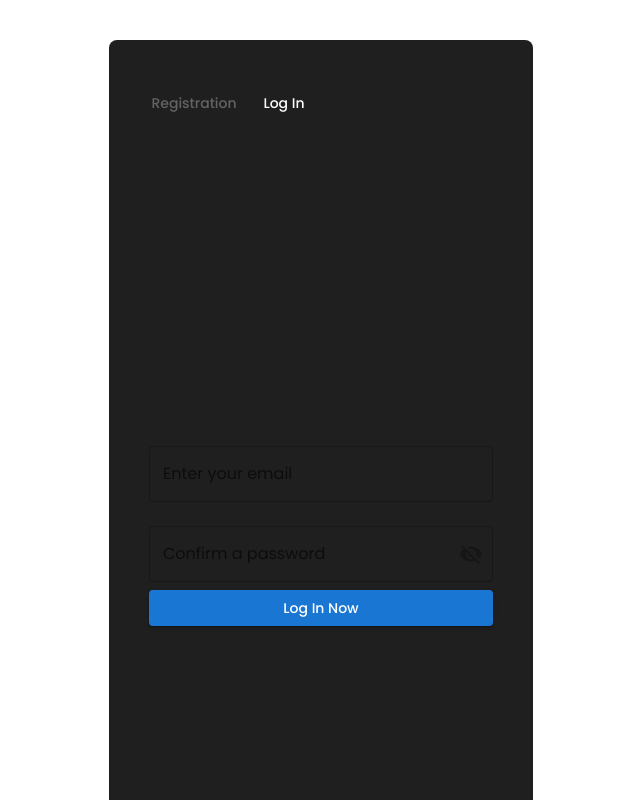
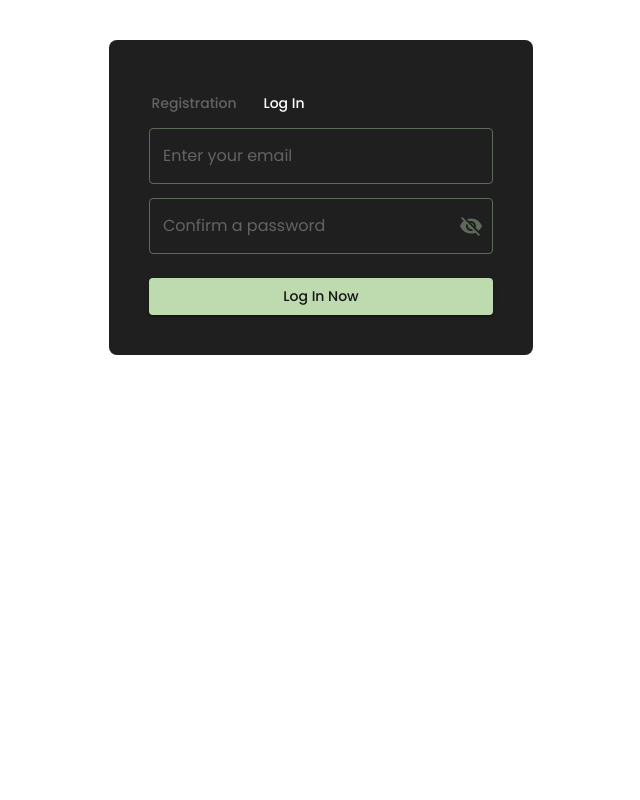
Before and after one commit to OleksandrLukomskyi/task-pro, a React (Vite) app: page /auth/login in a window 1280 px wide. Shown: the top 800 px of the page, without its empty margins (319-959 px from the left). Built offline with nearby package versions, Linux system fonts and the light colour scheme.

Commit message:
complete

```diff
--- a/src/components/LoginForm/LoginForm.jsx
+++ b/src/components/LoginForm/LoginForm.jsx
@@ -9,14 +9,15 @@ import {
   IconButton,
   InputAdornment,
 } from "@mui/material";
-import { useNavigate } from "react-router-dom";
+
 import { useState } from "react";
 import { useDispatch, useSelector } from "react-redux";
 import { logIn } from "../../redux/auth/operations";
 import { selectLoading, selectError } from "../../redux/auth/selectors";
 import Visibility from "@mui/icons-material/Visibility";
 import VisibilityOff from "@mui/icons-material/VisibilityOff";
-import inputTheme from "./LoginForm";
+import css from "./LoginForm.module.css";
+import inputFormTheme from "../../theme/inputFormTheme";
 
 const schema = yup.object().shape({
   email: yup.string().email().required(),
@@ -24,20 +25,19 @@ const schema = yup.object().shape({
 });
 
 const LoginForm = () => {
-  const navigate = useNavigate();
   const dispatch = useDispatch();
   const loading = useSelector(selectLoading);
-  const error = useSelector(selectError);
+  const ifError = useSelector(selectError);
   const [showPassword, setShowPassword] = useState(false);
 
   // об'єкт конфігурації параметрів хука useForm
   const {
-    register, // функція реєстрації кожного поля у формі
-    handleSubmit, // обробник валідації форми, передає дані форми у метод обробки onSubmit
-    formState: { errors }, // Об'єкт з помилками валідації для кожного поля форми
+    register,
+    handleSubmit,
+    formState: { errors },
     reset,
   } = useForm({
-    resolver: yupResolver(schema), // використання схеми валідації Yup
+    resolver: yupResolver(schema),
   });
 
   const handleClickShowPassword = () => {
@@ -48,12 +48,8 @@ const LoginForm = () => {
     // Виконання запиту для login
     dispatch(logIn(data))
       .then((result) => {
-        if (result.error && result.error.message == "Rejected") {
-          console.log(result.payload.response.data.message);
-        } else {
-          // Если логин успешный, перенаправляем пользователя на страницу /home
-          navigate("/home");
-          reset();
+        if (register.fulfilled.match(result)) {
+          reset(); // скидаємо форму
         }
       })
       .catch((error) => {
@@ -63,42 +59,39 @@ const LoginForm = () => {
 
   return (
     <Box
+      className={css.customBox}
       component="form"
       onSubmit={handleSubmit(onSubmit)}
-      display="flex"
-      flexDirection="column"
-      alignItems="center"
-      justifyContent="center"
-      height="100vh"
-      borderRadius={8}
     >
       <TextField
+        className={css.customTextField}
         {...register("email")}
         label="Enter your email"
         variant="outlined"
-        margin="normal"
         fullWidth
         error={!!errors.email}
         helperText={errors.email?.message}
         autoComplete="email"
+        sx={inputFormTheme}
       />
       <TextField
+        className={css.customTextField}
         {...register("password")}
         label="Confirm a password"
         type={showPassword ? "text" : "password"}
         variant="outlined"
-        margin="normal"
         fullWidth
         error={!!errors.password}
         helperText={errors.password?.message}
         autoComplete="current-password"
+        sx={inputFormTheme}
         InputProps={{
           endAdornment: (
             <InputAdornment position="end">
               <IconButton
                 onClick={handleClickShowPassword}
                 edge="end"
-                style={{ color: "var(--text-color)" }}
+                style={{ color: "var(--btn-color)", opacity: 0.4 }}
               >
                 {showPassword ? <Visibility /> : <VisibilityOff />}
               </IconButton>
@@ -106,15 +99,15 @@ const LoginForm = () => {
           ),
         }}
       />
-      {error && (
-        <Typography color="error" variant="body2" margin="normal">
-          {error.message}
+      {ifError && (
+        <Typography color="error" variant="body2" marginTop="normal">
+          {"Invalid email or password"}
         </Typography>
       )}
       <Button
+        className={css.customButton}
         type="submit"
         variant="contained"
-        color="primary"
         style={{ textTransform: "capitalize" }}
         disabled={loading}
         fullWidth
--- a/src/components/LoginForm/LoginForm.module.css
+++ b/src/components/LoginForm/LoginForm.module.css
@@ -0,0 +1,23 @@
+/* контейнер */
+.customBox {
+  display: flex;
+  flex-direction: column;
+  align-items: center;
+  justify-content: center;
+  gap: 14px;
+}
+
+/* кнопка  Log in Now*/
+.customButton {
+  margin-top: 10px !important;
+  color: var(--text-color-start) !important;
+  background-color: var(--btn-color) !important;
+}
+
+/* desktop 1440px + */
+@media screen and (min-width: 1440px) {
+  .customButton:hover,
+  .customButton:focus {
+    background-color: #9dc888 !important;
+  }
+}
--- a/src/components/RegisterForm/RegisterForm.jsx
+++ b/src/components/RegisterForm/RegisterForm.jsx
@@ -17,36 +17,13 @@ import { selectLoading, selectError } from "../../redux/auth/selectors";
 import Visibility from "@mui/icons-material/Visibility";
 import VisibilityOff from "@mui/icons-material/VisibilityOff";
 import css from "./RegisterForm.module.css";
-// import ErrorBoundary from "..//ErrorBoundary.jsx";
+import inputFormTheme from "../../theme/inputFormTheme";
 
 const schema = yup.object().shape({
   userName: yup.string().min(2).max(32).required(),
   email: yup.string().email().required(),
   password: yup.string().min(8).max(64).required(),
 });
-
-const inputsThemeRegForm = {
-  "& .MuiOutlinedInput-notchedOutline": {
-    borderColor: "var(--text-color-start-white)",
-    opacity: 0.3,
-  },
-  "& .MuiOutlinedInput-root.Mui-focused .MuiOutlinedInput-notchedOutline": {
-    borderColor: "var(--text-color-start-white)",
-    opacity: 1,
-  },
-  "& .MuiInputLabel-outlined.Mui-focused": {
-    borderColor: "var(--text-color-start-white)",
-    opacity: 1,
-  },
-
-  "& .MuiInputLabel-root": {
-    color: "var(--text-color-start-white)",
-    opacity: 0.3,
-  },
-  "& .MuiInputBase-input": {
-    color: "var(--text-color-start-white)",
-  },
-};
 
 export const RegisterForm = () => {
   const dispatch = useDispatch();
@@ -56,7 +33,7 @@ export const RegisterForm = () => {
 
   // об'єкт конфігурації параметрів хука useForm
   const {
-    register: registerField, // Перейменовання функції реєстрації полів форми - register, щоб уникнути конфлікту імен з операцією
+    register: registerField, // rename функції реєстрації полів форми - register, щоб уникнути конфлікту імен з операцією register
     // Функція - обробляє подання форми, приймає два аргументи: onSubmit (функцію, яка буде викликана після валідації форми) і actions (додаткові дії з формою).
     handleSubmit,
     formState: { errors }, //  Витягує об'єкт errors зі стану форми, який містить всі помилки валідації форми.
@@ -75,11 +52,11 @@ export const RegisterForm = () => {
     dispatch(register(data))
       .then((result) => {
         if (register.fulfilled.match(result)) {
-          reset(); // скидаємо форму if fulfilled
+          reset(); // скидаємо форму
         }
       })
       .catch((error) => {
-        console.log("Registration failed:", error.message);
+        console.error("Registration failed:", error.message);
       });
   };
 
@@ -94,24 +71,22 @@ export const RegisterForm = () => {
         {...registerField("userName")}
         label="Enter your name"
         variant="outlined"
-        // margin="normal"
         fullWidth
         error={!!errors.name}
         helperText={errors.name?.message}
         autoComplete="username"
-        sx={inputsThemeRegForm}
+        sx={inputFormTheme}
       />
       <TextField
         className={css.customTextField}
         {...registerField("email")}
         label="Enter your email"
         variant="outlined"
-        // margin="normal"
         fullWidth
         error={!!errors.email}
         helperText={errors.email?.message}
         autoComplete="email"
-        sx={inputsThemeRegForm}
+        sx={inputFormTheme}
       />
       <TextField
         className={css.customTextField}
@@ -119,20 +94,18 @@ export const RegisterForm = () => {
         label="Create a password"
         type={showPassword ? "text" : "password"}
         variant="outlined"
-        marginBottom={24}
         fullWidth
         error={!!errors.password}
         helperText={errors.password?.message}
         autoComplete="current-password"
-        sx={inputsThemeRegForm}
+        sx={inputFormTheme}
         InputProps={{
-          style: { color: "var(--text-color-start-white)" },
           endAdornment: (
             <InputAdornment position="end">
               <IconButton
                 onClick={handleClickShowPassword}
                 edge="end"
-                style={{ color: "var(--text-color-start-white)", opacity: 0.3 }}
+                style={{ color: "var(--text-color-start-white)", opacity: 0.4 }}
               >
                 {showPassword ? <Visibility /> : <VisibilityOff />}
               </IconButton>
@@ -149,7 +122,6 @@ export const RegisterForm = () => {
         className={css.customButton}
         type="submit"
         variant="contained"
-        color="primary"
         style={{ textTransform: "capitalize" }}
         disabled={loading}
         fullWidth
--- a/src/pages/AuthPage/AuthPage.module.css
+++ b/src/pages/AuthPage/AuthPage.module.css
@@ -1,20 +1,11 @@
 /* Загальні стилі */
 .customContainer {
-  /* box-sizing: border-box !important; */
-  /* width: 90%; */
   background-color: #1f1f1f;
   margin: 40px auto;
   padding: 24px;
   border-radius: 8px;
   display: flex;
   flex-direction: column;
-  /* justify-content: start; */
-  /* Центрування в контейнері вертикально */
-  /* align-items: center; */
-  /* height: 363px; */
-  /* height: auto; Висота за змістом */
-  /* width: 100%; */
-  /* min-width: 250px; */
 }
 .customFlexContainer {
   /* display: flex;
@@ -24,9 +15,9 @@
 }
 .customTabs {
   /* border: solid 1px green; */
-  display: flex;
-  flex-direction: row;
-  padding: 0px !important;
+  /* display: flex; */
+  /* flex-direction: row; */
+  /* padding: 0px !important; */
   /* padding: 0; */
   /* text-transform: capitalize; */
   /* color: #ffffff; */
@@ -40,18 +31,18 @@
   /* background-color: gray !important; */
 }
 .customTabTextColorInherit {
-  color: white;
+  /* color: white; */
 }
 
 .customTab {
-  color: #ffffff !important;
+  color: var(--text-color-start-white) !important;
   opacity: 0.3;
   text-transform: capitalize !important;
   padding: 0 !important;
 }
 
 .customSelectedTab {
-  color: #ffffff;
+  color: var(--text-color-start-white);
   opacity: 1;
 }
 .customTabsIndicator {
@@ -61,7 +52,7 @@
 /* гумова від 320px - mobile */
 @media screen and (min-width: 320px) {
   .customContainer {
-    min-width: 250px;
+    width: 90%;
     /* min-width: 80%; */
   }
 }
@@ -76,7 +67,6 @@
 @media screen and (min-width: 768px) {
   .customContainer {
     width: 424px;
-    /* height: 395px; */
     padding: 40px;
   }
 }
@@ -91,12 +81,9 @@
 - tablet: з 768px;
 - desktop: з 1440px */
 
-/* кольори для сторінок WelcomePage та AuthPage*/
-
-/* кольори для сторінок WelcomePage та AuthPage*/
-/*
-      --background-start: linear-gradient(180deg, rgba(196, 196, 196, 0) 25%, #BEDBB0 92.19%);
-      --text-color-start: #161616;
-      --text-color-start-white: #FFFFFF;
-      --btn-color: #BEDBB0;
-} */
+/* кольори для сторінок WelcomePage та AuthPage
+  --background-start: linear-gradient(180deg, rgba(196, 196, 196, 0) 25%, #BEDBB0 92.19%);
+  --text-color-start: #161616;
+  --text-color-start-white: #FFFFFF;
+  --btn-color: #BEDBB0;
+*/
--- /dev/null
+++ b/src/theme/inputFormTheme.js
@@ -0,0 +1,42 @@
+// Общие стили для стандартного состояния
+const commonStyles = {
+  borderColor: "var(--btn-color)",
+  opacity: 0.4,
+};
+
+// Общие стили для состояния фокуса
+const focusedStyles = {
+  borderColor: "var(--btn-color)",
+  opacity: 1,
+};
+
+// Общие стили для метки (label)
+const labelStyles = {
+  color: "var(--text-color-start-white)",
+  opacity: 0.3,
+};
+
+// Общие стили для ввода (input)
+const inputBaseStyles = {
+  color: "var(--text-color-start-white)",
+};
+
+const inputFormTheme = {
+  "& .MuiOutlinedInput-notchedOutline": {
+    ...commonStyles,
+  },
+  "& .MuiOutlinedInput-root.Mui-focused .MuiOutlinedInput-notchedOutline": {
+    ...focusedStyles,
+  },
+  "& .MuiInputLabel-outlined.Mui-focused": {
+    ...focusedStyles,
+  },
+  "& .MuiInputLabel-root": {
+    ...labelStyles,
+  },
+  "& .MuiInputBase-input": {
+    ...inputBaseStyles,
+  },
+};
+
+export default inputFormTheme;
```
Also changed, not shown: src/components/ErrorBoundary.jsx (deleted, +0 -27 lines), src/components/RegisterForm/RegisterForm.module.css (+7 -37 lines).
